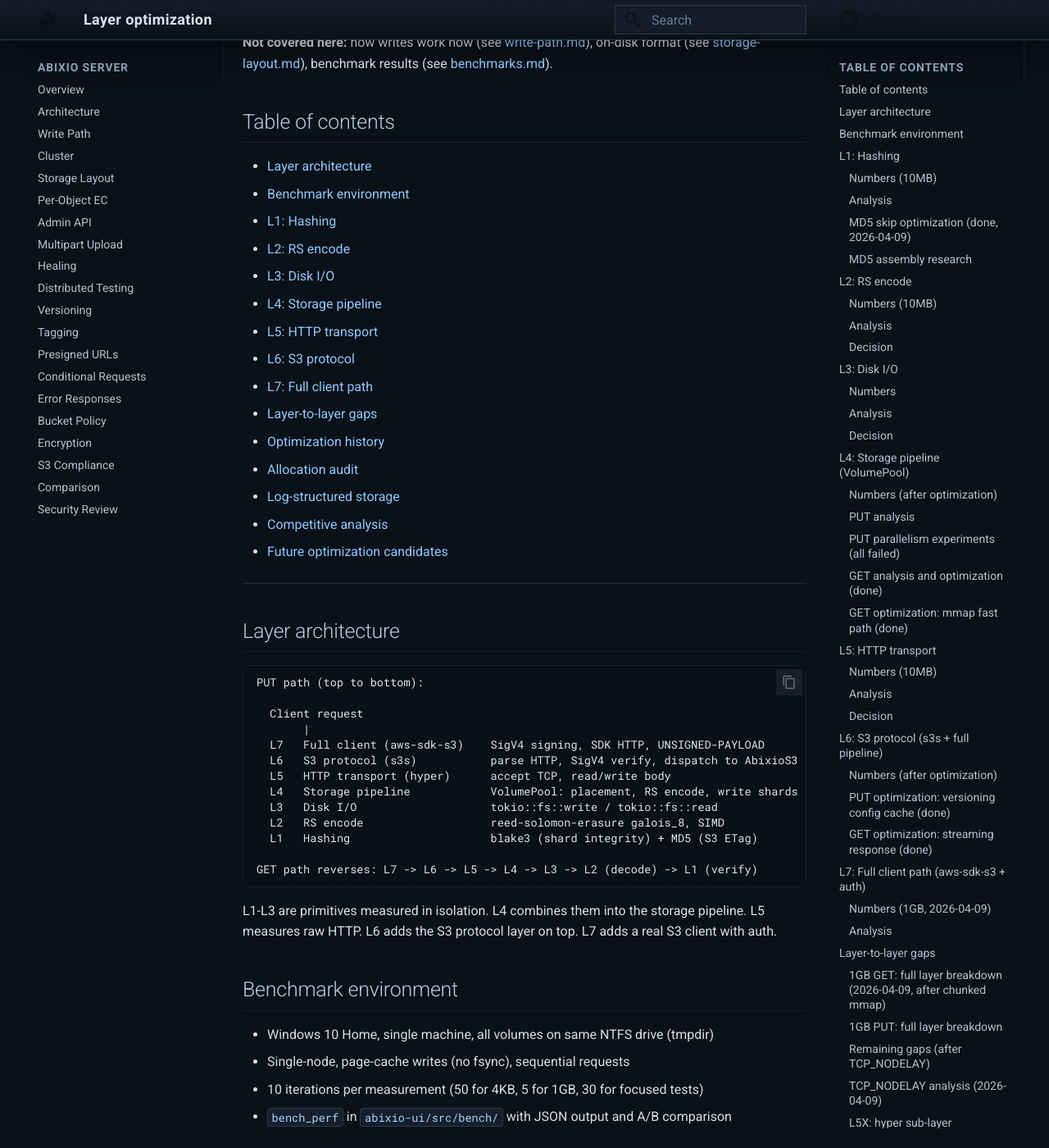
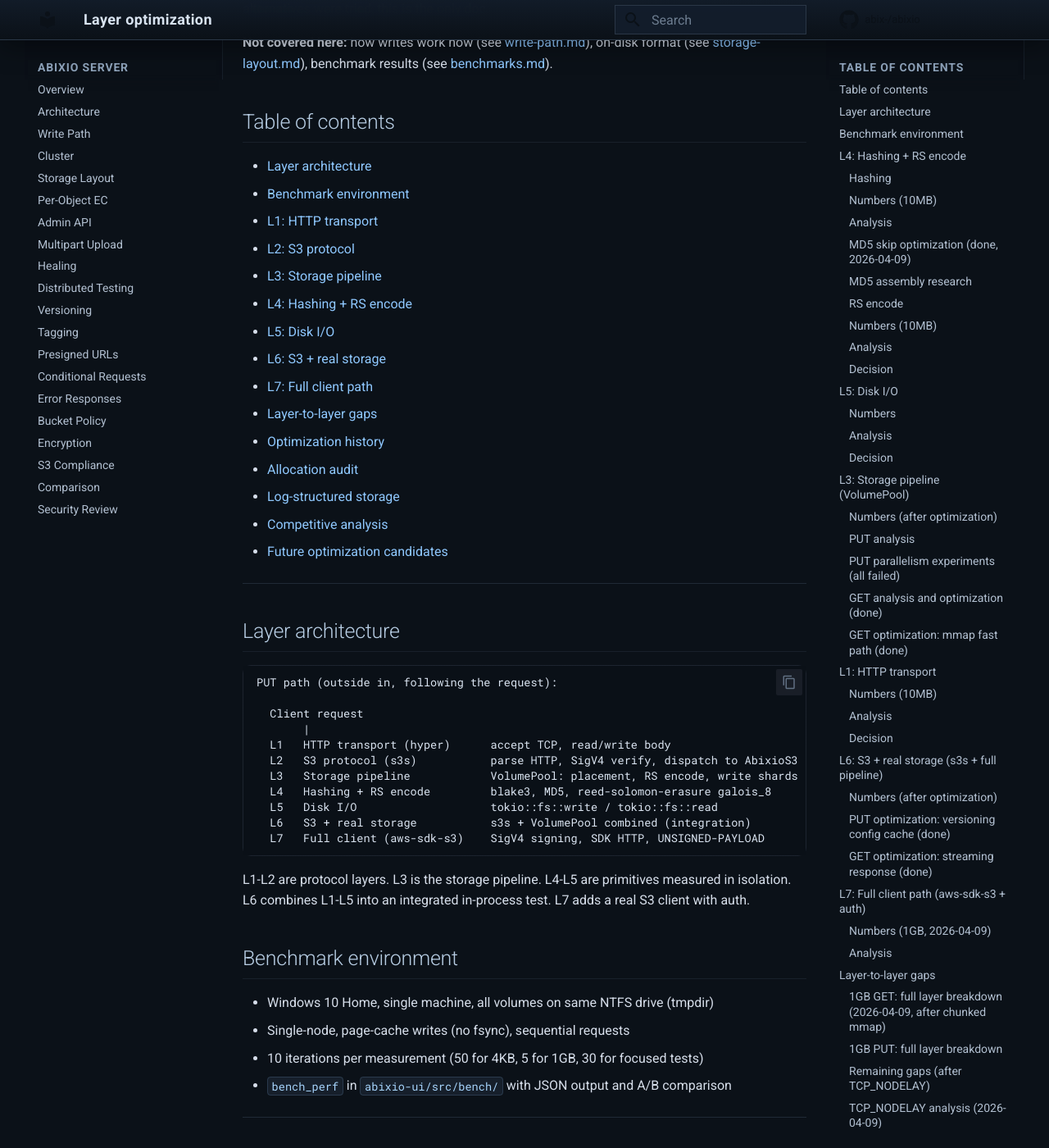
Before and after one commit to abix-/abixio, an MkDocs documentation site: the page built from docs/layer-optimization.md, in a window 1280 px wide and 1400 px high, scrolled down 275 px. Shown: the whole window at 82% size. Built offline with MkDocs 1.6.1 and Material for MkDocs 9.7.7, drawn with Linux system fonts in a browser that asks for light colours; comment, search, counter and statistics services are not loaded; some of the changed text lies outside the part shown.

Commit message:
rename layers to match PUT flow order, remove tracked .claude file

````diff
--- a/docs/layer-optimization.md
+++ b/docs/layer-optimization.md
@@ -14,12 +14,12 @@ benchmark results (see [benchmarks.md](benchmarks.md)).
 
 - [Layer architecture](#layer-architecture)
 - [Benchmark environment](#benchmark-environment)
-- [L1: Hashing](#l1-hashing)
-- [L2: RS encode](#l2-rs-encode)
-- [L3: Disk I/O](#l3-disk-io)
-- [L4: Storage pipeline](#l4-storage-pipeline-volumepool)
-- [L5: HTTP transport](#l5-http-transport)
-- [L6: S3 protocol](#l6-s3-protocol-s3s--full-pipeline)
+- [L1: HTTP transport](#l1-http-transport)
+- [L2: S3 protocol](#l2-s3-protocol-s3s--full-pipeline)
+- [L3: Storage pipeline](#l3-storage-pipeline-volumepool)
+- [L4: Hashing + RS encode](#l4-hashing--rs-encode)
+- [L5: Disk I/O](#l5-disk-io)
+- [L6: S3 + real storage](#l6-s3--real-storage)
 - [L7: Full client path](#l7-full-client-path-aws-sdk-s3--auth)
 - [Layer-to-layer gaps](#layer-to-layer-gaps)
 - [Optimization history](#optimization-history)
@@ -33,24 +33,22 @@ benchmark results (see [benchmarks.md](benchmarks.md)).
 ## Layer architecture
 
 ```
-PUT path (top to bottom):
+PUT path (outside in, following the request):
 
   Client request
        |
+  L1   HTTP transport (hyper)      accept TCP, read/write body
+  L2   S3 protocol (s3s)           parse HTTP, SigV4 verify, dispatch to AbixioS3
+  L3   Storage pipeline            VolumePool: placement, RS encode, write shards
+  L4   Hashing + RS encode         blake3, MD5, reed-solomon-erasure galois_8
+  L5   Disk I/O                    tokio::fs::write / tokio::fs::read
+  L6   S3 + real storage           s3s + VolumePool combined (integration)
   L7   Full client (aws-sdk-s3)    SigV4 signing, SDK HTTP, UNSIGNED-PAYLOAD
-  L6   S3 protocol (s3s)           parse HTTP, SigV4 verify, dispatch to AbixioS3
-  L5   HTTP transport (hyper)      accept TCP, read/write body
-  L4   Storage pipeline            VolumePool: placement, RS encode, write shards
-  L3   Disk I/O                    tokio::fs::write / tokio::fs::read
-  L2   RS encode                   reed-solomon-erasure galois_8, SIMD
-  L1   Hashing                     blake3 (shard integrity) + MD5 (S3 ETag)
-
-GET path reverses: L7 -> L6 -> L5 -> L4 -> L3 -> L2 (decode) -> L1 (verify)
-```
-
-L1-L3 are primitives measured in isolation. L4 combines them into the storage
-pipeline. L5 measures raw HTTP. L6 adds the S3 protocol layer on top. L7
-adds a real S3 client with auth.
+```
+
+L1-L2 are protocol layers. L3 is the storage pipeline. L4-L5 are
+primitives measured in isolation. L6 combines L1-L5 into an integrated
+in-process test. L7 adds a real S3 client with auth.
 
 ## Benchmark environment
 
@@ -61,7 +59,9 @@ adds a real S3 client with auth.
 
 ---
 
-## L1: Hashing
+## L4: Hashing + RS encode
+
+### Hashing
 
 ### Numbers (10MB)
 
@@ -83,7 +83,7 @@ MD5 is required by S3 (ETag = MD5 of body) when the client sends
 ### MD5 skip optimization (done, 2026-04-09)
 
 **Before**: MD5 computed inline on every PUT regardless of client headers.
-703 MB/s throughput = ~30% of L4 PUT time for 1GB objects.
+703 MB/s throughput = ~30% of L3 PUT time for 1GB objects.
 
 **After**: when `input.content_md5` is `None` (the common case; aws-sdk-s3
 with `disable_payload_signing()`, mc, rclone all skip it), set
@@ -116,9 +116,7 @@ Investigated 2026-04-09 for cases where MD5 IS required:
 - **Future**: write x86_64 MD5 compress using `global_asm!` (works on all
   targets including MSVC). On Linux, enable `md-5 = { features = ["asm"] }`.
 
----
-
-## L2: RS encode
+### RS encode
 
 ### Numbers (10MB)
 
@@ -129,9 +127,9 @@ Investigated 2026-04-09 for cases where MD5 IS required:
 ### Analysis
 
 reed-solomon-erasure with `simd-accel` feature. 2.8 GB/s is within expected
-range for galois_8 on x86. 6x faster than the L4 storage pipeline (439 MB/s).
-
-Could use ISA-L bindings for ~2x more, but pointless when L4 is the bottleneck.
+range for galois_8 on x86. 6x faster than the L3 storage pipeline (439 MB/s).
+
+Could use ISA-L bindings for ~2x more, but pointless when L3 is the bottleneck.
 
 ### Decision
 
@@ -139,7 +137,7 @@ Could use ISA-L bindings for ~2x more, but pointless when L4 is the bottleneck.
 
 ---
 
-## L3: Disk I/O
+## L5: Disk I/O
 
 ### Numbers
 
@@ -150,7 +148,7 @@ Could use ISA-L bindings for ~2x more, but pointless when L4 is the bottleneck.
 
 ### Analysis
 
-These are the ceiling numbers for L4. Page-cache writes avoid disk sync. Real
+These are the ceiling numbers for L3. Page-cache writes avoid disk sync. Real
 durability requires fsync, which would cut throughput to physical disk speed
 (SATA SSD ~500 MB/s, NVMe ~2-3 GB/s).
 
@@ -163,7 +161,7 @@ Future: configurable fsync for durability, io_uring on Linux for zero-copy I/O.
 
 ---
 
-## L4: Storage pipeline (VolumePool)
+## L3: Storage pipeline (VolumePool)
 
 ### Numbers (after optimization)
 
@@ -187,7 +185,7 @@ for (i, shard_data) in shards.iter().enumerate() {
 }
 ```
 
-L4 PUT at 510 MB/s (with skip_md5) vs L3 disk write at 1625 MB/s = 3.2x
+L3 PUT at 510 MB/s (with skip_md5) vs L5 disk write at 1625 MB/s = 3.2x
 overhead from inline hashing (blake3 + xxhash64), RS encode, metadata
 writes, and the sequential shard write loop. Without skip_md5 (MD5
 required): 439 MB/s, 3.7x overhead.
@@ -239,7 +237,7 @@ Key implementation details:
 - The last block may be smaller than 1MB. `split_data` padding is handled
   by truncating the reassembled block to the actual remaining bytes.
 
-**Result**: +9-16% throughput at L4, but the bigger win is at L6 (see below).
+**Result**: +9-16% throughput at L3, but the bigger win is at L6 (see below).
 
 Files changed:
 - `src/storage/erasure_decode.rs`: `read_and_decode_stream()`
@@ -266,7 +264,7 @@ Both paths use `Backend::mmap_shard()` which returns `MmapOrVec`. Local
 volumes return a real mmap, remote volumes fall back to buffered read.
 
 **Result**:
-- L4 GET (1 disk, mmap): 19,098 MB/s at 10MB (page cache), effectively instant
+- L3 GET (1 disk, mmap): 19,098 MB/s at 10MB (page cache), effectively instant
 - L6 GET (1 disk): 809 MB/s at 10MB, **1048 MB/s at 1GB** (was 833)
 - curl GET (no auth): **1220 MB/s at 1GB**, faster than MinIO through mc
 - EC GET (4 disk): **1048 MB/s (10MB), 1236 MB/s (1GB)**, zero-alloc fast
@@ -297,11 +295,11 @@ which adds a copy; the real S3 path streams the body without copying.
 
 ### Decision
 
-**No change.** HTTP transport is not limiting (762 MB/s > L6's 272 MB/s).
-
----
-
-## L6: S3 protocol (s3s + full pipeline)
+**No change.** HTTP transport is not limiting (762 MB/s > L6's 272 MB/s). L1 is the outermost layer a PUT request hits.
+
+---
+
+## L6: S3 + real storage (s3s + full pipeline)
 
 ### Numbers (after optimization)
 
@@ -326,7 +324,7 @@ ensure fresh data.
 
 **Result**: L6 PUT improved from 214 MB/s to 272 MB/s (+27%).
 
-Remaining PUT overhead (272 vs L4's 439 = 38% gap) is s3s request parsing,
+Remaining PUT overhead (272 vs L3's 439 = 38% gap) is s3s request parsing,
 XML serialization, and service dispatch. This is inherent to the protocol
 layer and not easily reducible without replacing s3s.
 
@@ -389,6 +387,8 @@ binary path to use release builds, matrix results match L7.
 Auth overhead is negligible (L6 vs L6A: 344 vs 337 MB/s, within noise).
 aws-sdk-s3 client overhead is negligible (L6 vs L7: 344 vs 380 MB/s pre-skip-md5).
 
+Note: L6A is an auth variant of L6, not a separate layer.
+
 ---
 
 ## Layer-to-layer gaps
@@ -397,8 +397,8 @@ aws-sdk-s3 client overhead is negligible (L6 vs L7: 344 vs 380 MB/s pre-skip-md5
 
 | Layer | 1GB GET MB/s | What it measures |
 |-------|-------------|-----------------|
-| L4 get_stream | **instant** (mmap) | Storage: zero-copy mmap, 4MB Bytes::slice |
-| L5 http_get | **724** | Raw hyper HTTP body (no S3, no storage) |
+| L3 get_stream | **instant** (mmap) | Storage: zero-copy mmap, 4MB Bytes::slice |
+| L1 http_get | **724** | Raw hyper HTTP body (no S3, no storage) |
 | L6 s3s_get | **714** | s3s + storage, no auth, reqwest |
 | L7 sdk_get | **920** | s3s + auth + aws-sdk-s3 (in-process) |
 | Matrix | **604** | Separate abixio.exe process |
@@ -426,7 +426,7 @@ Key findings:
 
 | Layer | 1GB PUT MB/s | What it measures |
 |-------|-------------|-----------------|
-| L4 put_stream | **510** (skip-md5) | Storage: encode + write shards |
+| L3 put_stream | **510** (skip-md5) | Storage: encode + write shards |
 | L6 s3s_put | **344** (with MD5) | s3s + storage, no auth |
 | L7 sdk_put | **695** (skip-md5) | s3s + auth + aws-sdk-s3 (in-process) |
 | Matrix | **498** (skip-md5, TCP_NODELAY) | Separate abixio.exe process |
@@ -440,7 +440,7 @@ Key findings:
 | L7 GET -> Matrix GET | 920 vs 686 MB/s | 1.3x | process boundary (improved from 1.5x with TCP_NODELAY) |
 | Matrix GET: AbixIO vs MinIO | 686 vs 757 MB/s | 0.91x | 9% gap, down from 24% before TCP_NODELAY |
 | 10MB GET: AbixIO vs MinIO | 324 vs 748 MB/s | 0.43x | **2.3x gap** from per-response overhead in hyper vs Go |
-| L4 PUT vs L3 write | 510 vs 1625 MB/s | 3.2x | blake3 + xxhash + RS + metadata |
+| L3 PUT vs L5 write | 510 vs 1625 MB/s | 3.2x | blake3 + xxhash + RS + metadata |
 | EC GET vs 1+0 GET | 1236 vs page cache | n/a | RS decode (inherent cost of EC) |
 
 ### TCP_NODELAY analysis (2026-04-09)
@@ -454,10 +454,10 @@ AbixIO did not. Nagle's algorithm was batching small writes, adding latency.
 the 1GB GET gap from 24% to 9% vs MinIO.
 
 **Remaining 10MB GET gap (2.3x vs MinIO)**: confirmed as hyper's HTTP
-write ceiling, not AbixIO code. Evidence: L5 raw hyper GET (no S3, no
+write ceiling, not AbixIO code. Evidence: L1 raw hyper GET (no S3, no
 storage, just `Full::new(bytes)`) = **510 MB/s** with TCP_NODELAY. MinIO
 achieves **748 MB/s** through a full S3 stack in a separate process.
-### L5X: hyper sub-layer experiments (2026-04-09)
+### L1X: hyper sub-layer experiments (2026-04-09)
 
 Tested hyper config variants to find where time goes in HTTP GET responses.
 All measurements in-process, 10 iterations, TCP_NODELAY on.
@@ -491,7 +491,7 @@ Key findings:
 
 Applied: `writev(true)` + `max_buf_size(4MB)` in `src/main.rs`.
 The remaining matrix gap (674 vs 796 for 1GB) is the s3s/ChunkedBytes
-overhead between L5X and the full stack.
+overhead between L1X and the full stack.
 
 ---
 
@@ -499,19 +499,19 @@ overhead between L5X and the full stack.
 
 | # | Change | Layer | Result | Status |
 |---|--------|-------|--------|--------|
-| 1 | Streaming GET | L4+L6 | **GET +105%** (10MB), **+84%** (1GB) | done |
-| 2 | Parallel shard writes | L4 | **Regressed** -21%. Sequential faster on same disk | reverted |
+| 1 | Streaming GET | L3+L6 | **GET +105%** (10MB), **+84%** (1GB) | done |
+| 2 | Parallel shard writes | L3 | **Regressed** -21%. Sequential faster on same disk | reverted |
 | 3 | Versioning config cache | L6 | **PUT +27%** (10MB) | done |
-| 4 | mmap GET (1+0 fast path) | L4+L6 | **L6 GET 1GB: 833->1048 MB/s (+26%)**. curl: 1220 MB/s | done |
-| 5 | mmap GET (EC, 4MB blocks) | L4 | 4-disk GET 675-803 MB/s (regressed from mmap->Vec copy) | superseded by #6 |
-| 6 | Zero-alloc EC GET fast path | L4 | **EC GET +35%** (919->1236 MB/s at 1GB). Slices from mmap, no Vec alloc | done |
+| 4 | mmap GET (1+0 fast path) | L3+L6 | **L6 GET 1GB: 833->1048 MB/s (+26%)**. curl: 1220 MB/s | done |
+| 5 | mmap GET (EC, 4MB blocks) | L3 | 4-disk GET 675-803 MB/s (regressed from mmap->Vec copy) | superseded by #6 |
+| 6 | Zero-alloc EC GET fast path | L3 | **EC GET +35%** (919->1236 MB/s at 1GB). Slices from mmap, no Vec alloc | done |
 | 7 | Debug binary fix | n/a | **Matrix PUT 52->320 MB/s** (was benchmarking debug build) | done |
-| 8 | Pipeline experiments | L4 | Double-buffer -96%, channel -96%, 4MB chunks -11%. All worse | reverted |
-| 9 | Skip MD5 (xxhash64 ETag) | L1+L4+L7 | **L7 PUT +83%** (380->695 MB/s). Matrix PUT +38% (320->441). Fastest PUT at all sizes | done |
-| 10 | Chunked mmap GET (4MB slices) | L4+L7 | **Matrix GET +25%** (484->604 MB/s). Zero-copy Bytes::slice | done |
-| 11 | TCP_NODELAY on accept | L5+ | **Matrix PUT +10%** (453->498), **GET +14%** (604->686). Go sets this by default | done |
+| 8 | Pipeline experiments | L3 | Double-buffer -96%, channel -96%, 4MB chunks -11%. All worse | reverted |
+| 9 | Skip MD5 (xxhash64 ETag) | L4+L3+L7 | **L7 PUT +83%** (380->695 MB/s). Matrix PUT +38% (320->441). Fastest PUT at all sizes | done |
+| 10 | Chunked mmap GET (4MB slices) | L3+L7 | **Matrix GET +25%** (484->604 MB/s). Zero-copy Bytes::slice | done |
+| 11 | TCP_NODELAY on accept | L1+ | **Matrix PUT +10%** (453->498), **GET +14%** (604->686). Go sets this by default | done |
 | 12 | ChunkedBytes GET (hybrid) | L6+L7 | **10MB GET +36%** (324->440 MB/s). Collect <=64MB, stream >64MB. Eliminates SyncStream+StreamWrapper chain | done |
-| 13 | hyper writev + max_buf_size | L5+ | **1GB GET +15%** (584->674). L5X shows hyper can match MinIO with correct config | done |
+| 13 | hyper writev + max_buf_size | L1+ | **1GB GET +15%** (584->674). L1X shows hyper can match MinIO with correct config | done |
 
 ### Before and after (L7, full client path, what users see)
 
@@ -550,7 +550,7 @@ GET 1GB            452 MB/s        1048 MB/s       +132%   (mmap fast path)
 GET 1GB (curl)     n/a             1220 MB/s       n/a     (no mc overhead)
 ```
 
-### Before and after (L4, storage pipeline)
+### Before and after (L3, storage pipeline)
 
 ```
 Operation          Before          After           Change
````
Also changed, not shown: other parts of docs/layer-optimization.md (+5 -5 lines), .claude/project_state.md (deleted, +0 -55 lines), docs/benchmark-requirements.md (+18 -18 lines), docs/write-path.md (+9 -9 lines).
